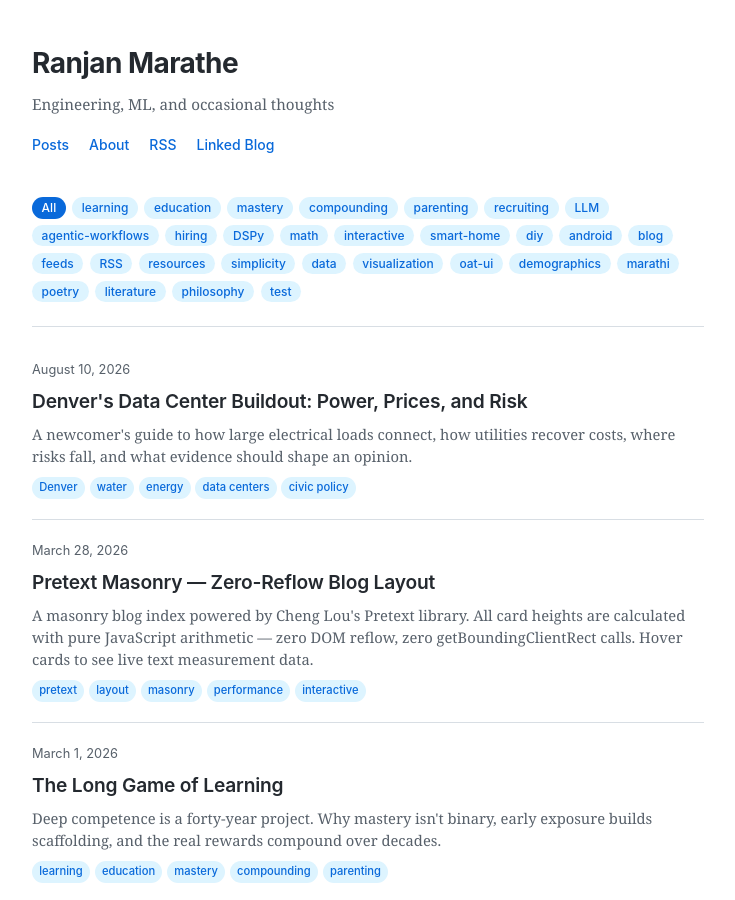
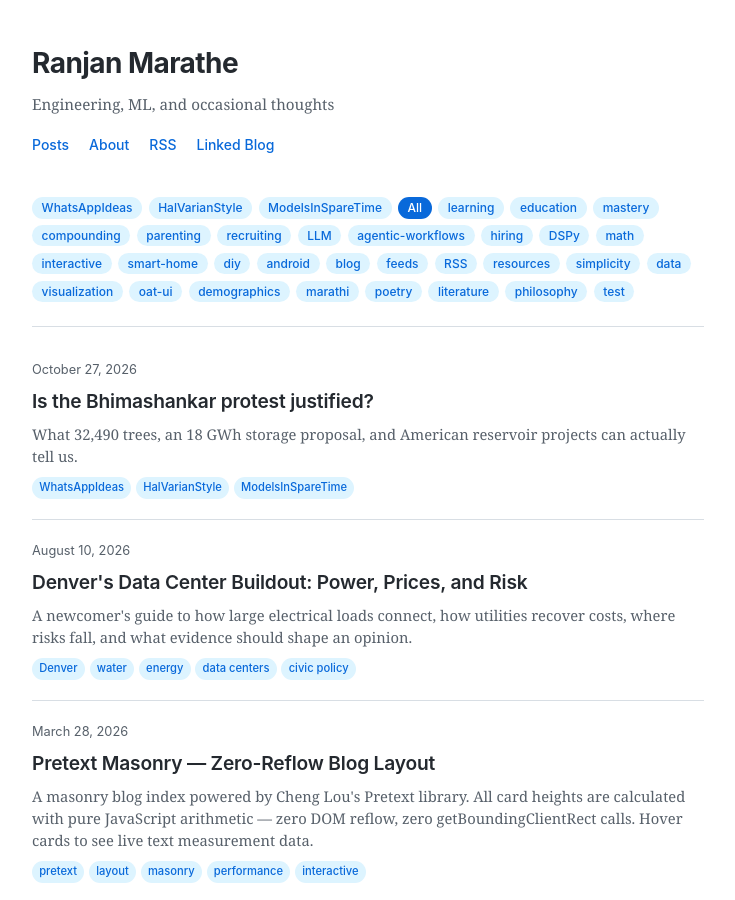
Before and after one commit to PriyaranjanMarathe/priyaranjanmarathe.github.io, a Jekyll site: the page docs/blog/index.html, which Jekyll copies as it is, in a window 1280 px wide and 900 px high. Shown: the whole window, without its empty margins (272-1007 px from the left). Built offline with Jekyll 4.4.1, drawn with Linux system fonts in a browser that asks for light colours.

Commit message:
Publish Bhimashankar protest data story and tagged linked-blog entry

```diff
--- a/docs/blog/index.html
+++ b/docs/blog/index.html
@@ -255,6 +255,9 @@
         </header>
 
         <div class="tag-filter">
+            <button class="tag-filter-btn" data-tag="WhatsAppIdeas">WhatsAppIdeas</button>
+            <button class="tag-filter-btn" data-tag="HalVarianStyle">HalVarianStyle</button>
+            <button class="tag-filter-btn" data-tag="ModelsInSpareTime">ModelsInSpareTime</button>
             <button class="tag-filter-btn active" data-tag="all">All</button>
             <button class="tag-filter-btn" data-tag="learning">learning</button>
             <button class="tag-filter-btn" data-tag="education">education</button>
@@ -288,6 +291,18 @@
         </div>
 
         <ul class="post-list">
+
+            <li class="post-item" data-tags="WhatsAppIdeas HalVarianStyle ModelsInSpareTime">
+                <div class="post-item-date">October 27, 2026</div>
+                <h2 class="post-item-title"><a href="/blog/posts/bhimashankar-protest.html">Is the Bhimashankar protest justified?</a></h2>
+                <p class="post-item-desc">What 32,490 trees, an 18 GWh storage proposal, and American reservoir projects can actually tell us.</p>
+                <div class="post-item-tags">
+                    <span class="post-item-tag">WhatsAppIdeas</span>
+                    <span class="post-item-tag">HalVarianStyle</span>
+                    <span class="post-item-tag">ModelsInSpareTime</span>
+                </div>
+            </li>
+
 
             <li class="post-item" data-tags="denver water energy data-centers climate civic-policy">
                 <div class="post-item-date">August 10, 2026</div>
--- a/docs/finds/index.html
+++ b/docs/finds/index.html
@@ -6,7 +6,11 @@
 <nav><a href="/">Home</a> · <a href="/blog/">Blog</a></nav><header class="intro"><h1>Linked Blog</h1>
 <p class="tagline">Social media is here to stay, I curate the best here.</p>
 <p class="meta">Inspired by <a href="https://simonwillison.net/2024/Dec/22/link-blog/">Simon Willison’s link blog</a>.</p></header>
-<label for="search">Search words or tags</label><input id="search" type="search" placeholder="Try science, history, or a phrase"><p><button id="clear">Show all</button><span id="count" role="status"></span></p><main><article id="76c399ee12cd668072c774dd" data-tags="[&quot;abhangs&quot;, &quot;llm&quot;, &quot;tukarammaharaj&quot;]">
+<label for="search">Search words or tags</label><input id="search" type="search" placeholder="Try science, history, or a phrase"><p><button id="clear">Show all</button><span id="count" role="status"></span></p><main><article id="story-bhimashankar-2026-10-27" data-tags="[&quot;whatsappideas&quot;, &quot;halvarianstyle&quot;, &quot;modelsinsparetime&quot;]">
+<h2><a href="#story-bhimashankar-2026-10-27">Is the Bhimashankar protest justified?</a></h2>
+<p class="meta">Saved 2026-10-27</p>
+<div class="note">A new data story: what 32,490 trees, an 18 GWh storage proposal, and American reservoir projects can actually tell us. Protest is justified as a demand for accountability; cancellation is a separate conclusion. Facts dated October 27, 2026.</div><div class="body"><a href="https://priyaranjanmarathe.github.io/blog/posts/bhimashankar-protest.html" rel="noreferrer noopener">https://priyaranjanmarathe.github.io/blog/posts/bhimashankar-protest.html</a></div>
+<p class="meta">Tags: <button class="tag" data-tag="whatsappideas">#WhatsAppIdeas</button> <button class="tag" data-tag="halvarianstyle">#HalVarianStyle</button> <button class="tag" data-tag="modelsinsparetime">#ModelsInSpareTime</button></p></article><article id="76c399ee12cd668072c774dd" data-tags="[&quot;abhangs&quot;, &quot;llm&quot;, &quot;tukarammaharaj&quot;]">
 <h2><a href="#76c399ee12cd668072c774dd">LLMs and Tukaram Maharaj</a></h2>
 <p class="meta">Saved 2026-10-25</p>
 <div class="note">Grok seems to be quite good at telling you how it got to an answer.  Draught and all.</div><div class="body"><a href="https://x.com/grok/status/2114404957432467913?s=46" rel="noreferrer noopener">https://x.com/grok/status/2114404957432467913?s=46</a>
--- a/scripts/saved_finds.py
+++ b/scripts/saved_finds.py
@@ -154,7 +154,7 @@
     cards = []
     for record in sorted(records, key=lambda r: r['saved_at'], reverse=True):
         e = html.escape
-        tag_links = ' '.join(f'<button class="tag" data-tag="{e(t, quote=True)}">#{e(t)}</button>' for t in record['tags'])
+        tag_links = ' '.join(f'<button class="tag" data-tag="{e(t, quote=True)}">#{e(record.get("tag_labels", {}).get(t, t))}</button>' for t in record['tags'])
         media = []
         for attachment in record['attachments']:
             url, mime = e(attachment['url'], quote=True), attachment['type']
```
Also changed, not shown: docs/blog/feed.xml (+10 -1 lines), docs/blog/posts/bhimashankar-protest.html (added, +16 -0 lines), tests/test_saved_finds.py (+11 -0 lines), docs/finds/finds.json.
